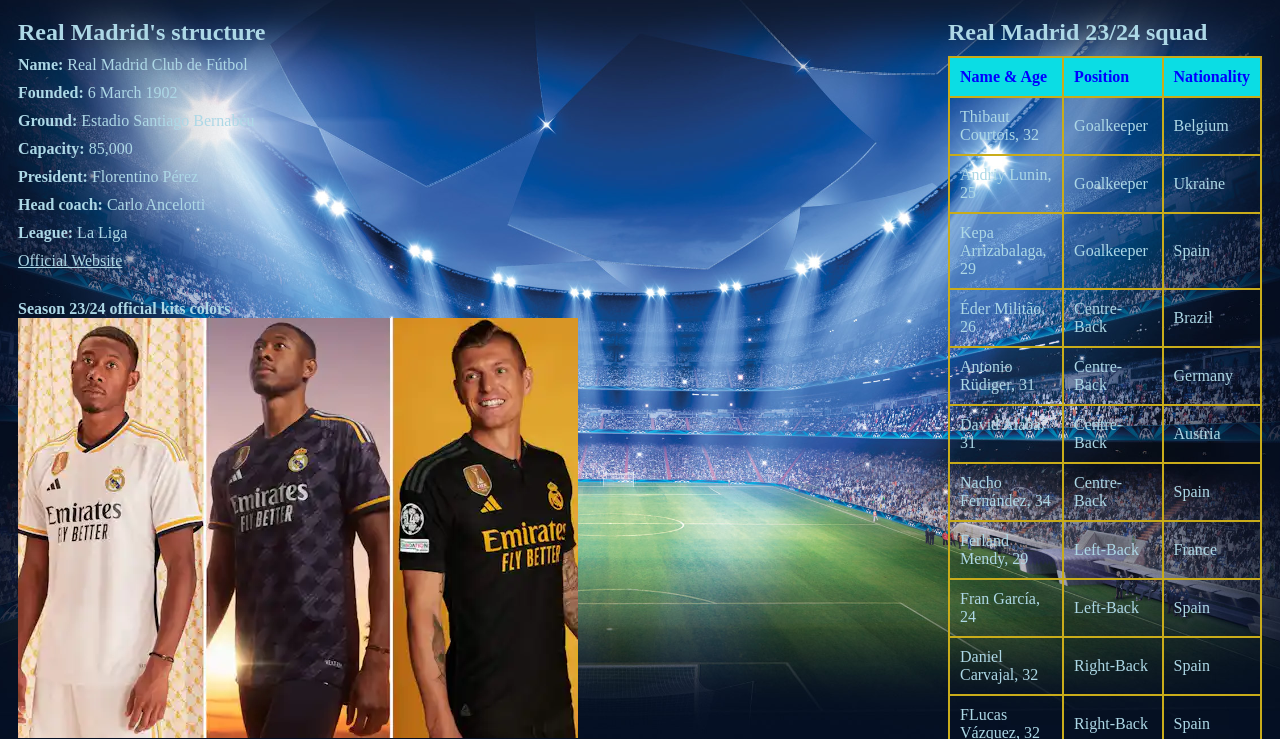
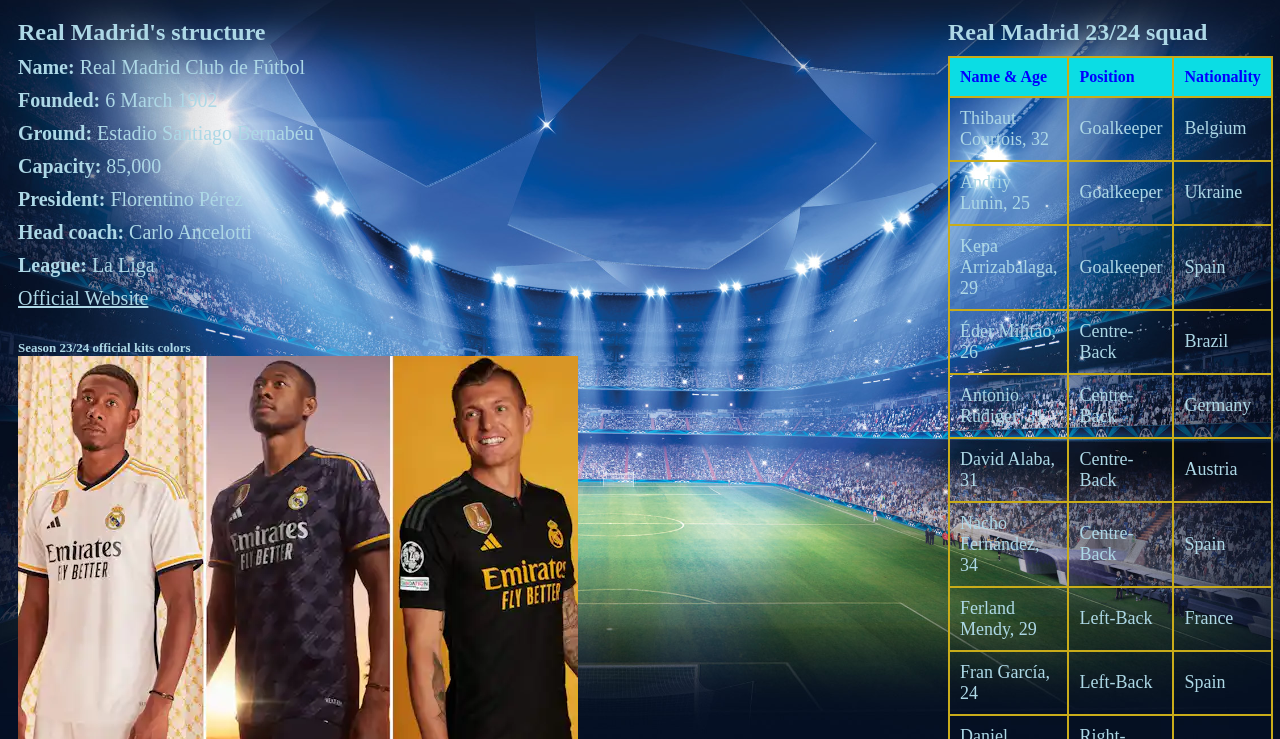
Before and after one commit to radoslavhristov18/Real_Madrid, a plain HTML site: page index.html in a window 1280 px wide. Shown: the part 61-800 px from the top of the page. Drawn offline with Linux system fonts and the light colour scheme.

Commit message:
added more imgages, CSS and HTML

```diff
--- a/index.html
+++ b/index.html
@@ -25,14 +25,27 @@
                         <img src="./estadio_santiagobernabeu_nuevo_2.jpg" alt="stadium">
                     </span>
                 </span>
+            </p>
             <p><strong>Capacity:</strong> 85,000</p>
-            <p><strong>President:</strong> Florentino Pérez</p>
-            <p><strong>Head coach:</strong> Carlo Ancelotti</p>
+            <p><strong>President:</strong>
+                <span class="tooltip">Florentino Pérez
+                    <span class="tooltip-content">
+                        <img src="./Perez.jpg" alt="President">
+                    </span>
+                </span>
+            </p>
+            <p><strong>Head coach:</strong>
+                <span class="tooltip">Carlo Ancelotti
+                    <span class="tooltip-content">
+                        <img src="./Anceloti.jpg" alt="head coach">
+                    </span>
+                </span>
+            </p>
             <p><strong>League:</strong> La Liga</p>
             <a href="https://www.realmadrid.com" target="_blank">Official Website</a>
             <figcaption><strong>Season 23/24 official kits colors </strong></figcaption>
             <img src="../Real_Madrid/kits.jpg" alt="3 official kits">
-            <figcaption><strong>Home Ground</strong></figcaption>
+            <h2><strong>Home Ground</strong></h2>
         </div>
         <div class="content">
             <h2>Real Madrid 23/24 squad</h2>
--- a/style.css
+++ b/style.css
@@ -30,6 +30,7 @@ th, td {
 figcaption{
     margin-top: 30px;
     color: lightblue;
+    font-size: 13px;
 }
 body{
     background-image:url('background1.jpg') ;
@@ -43,16 +44,20 @@ th{
 }
 p{
     color: lightblue;
+    font-size: 20px;
 }
 a{
     color: lightblue;
+    font-size: 20px;
 }
 td{
     color: lightblue;
+    font-size: 18px;
 }
 .tooltip {
     position: relative;
     display: inline-block;
+    font-size: 20px;
 }
 
 .tooltip .tooltip-content {
```
Also changed, not shown: Anceloti.jpg (added), Perez.jpg (added), 1 other file.
